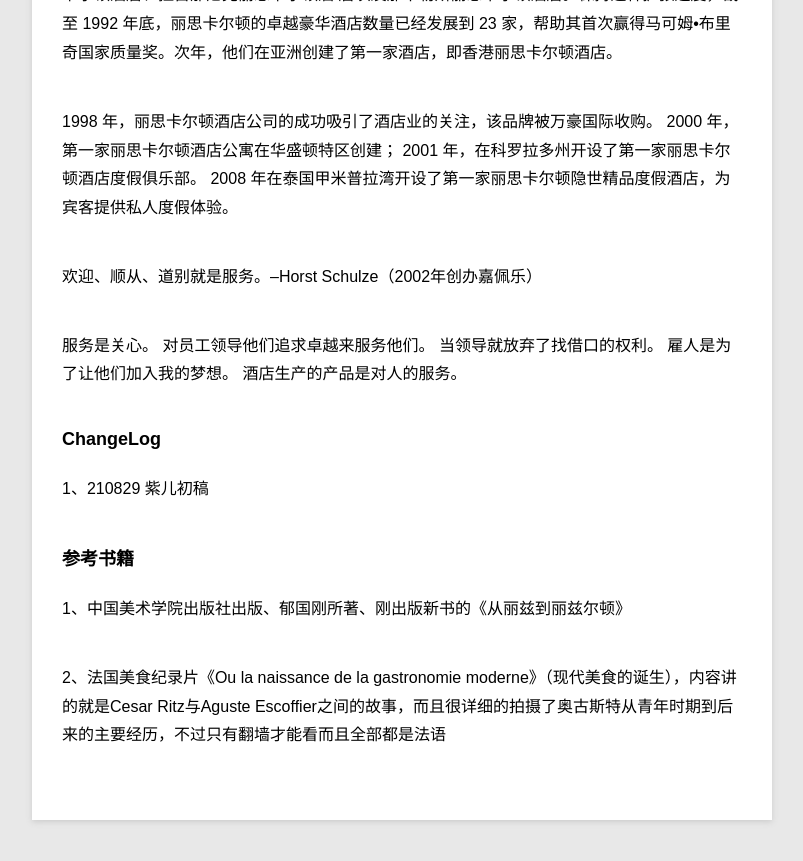
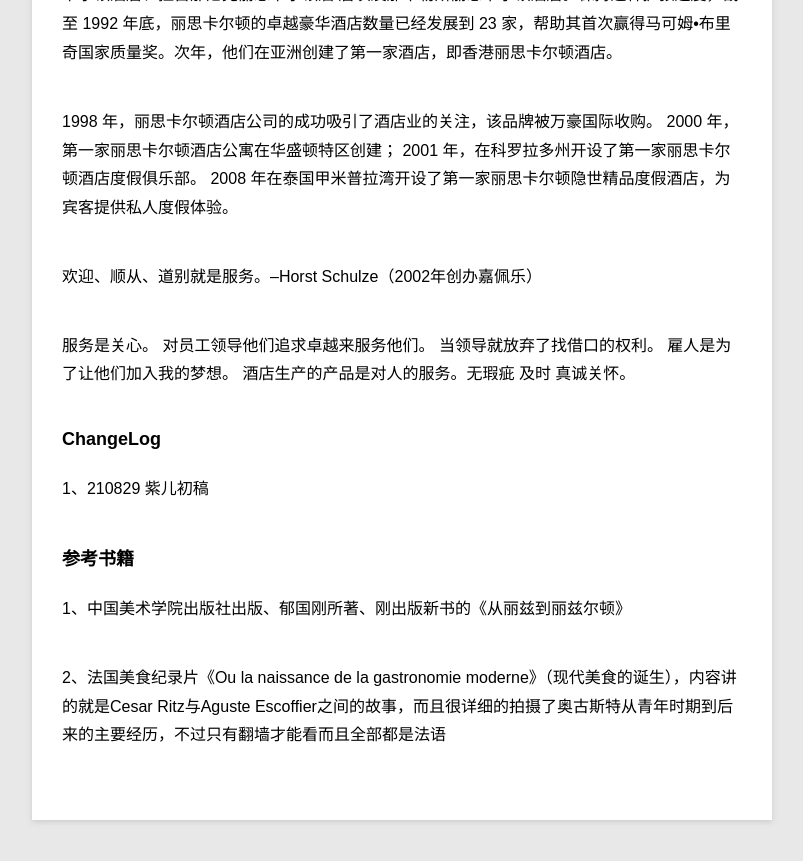
Before and after one commit to violettianjie/violettianjie.github.io, a Jekyll site: the page built from _posts/blog/2021-08-29-ritz.md, in a window 1280 px wide and 900 px high, scrolled down 4345 px. Shown: the top 861 px of the window, without its empty margins (78-881 px from the left). Built offline with Jekyll 4.4.1, drawn with Linux system fonts in a browser that asks for light colours.

Commit message:
Update 2021-08-29-ritz.md

```diff
--- a/_posts/blog/2021-08-29-ritz.md
+++ b/_posts/blog/2021-08-29-ritz.md
@@ -111,7 +111,7 @@ Ritz Carlton最早进入中国市场在1993年，官方中译为“丽嘉酒店
 对员工领导他们追求卓越来服务他们。
 当领导就放弃了找借口的权利。
 雇人是为了让他们加入我的梦想。
-酒店生产的产品是对人的服务。
+酒店生产的产品是对人的服务。无瑕疵 及时 真诚关怀。
 
 ### ChangeLog
 
```
